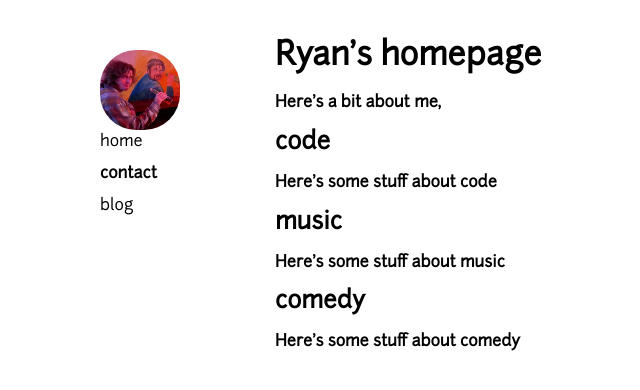
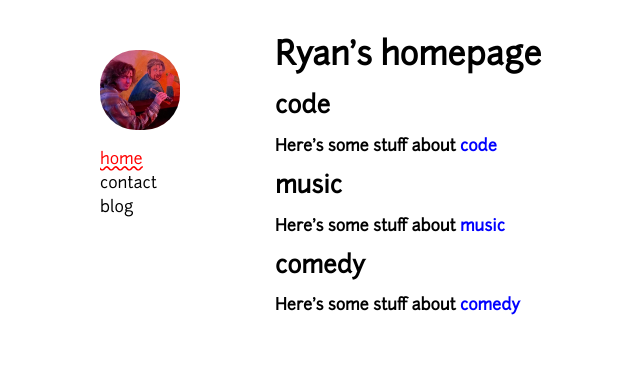
Before and after one commit to rprend/YAPS, a Next.js app: page / in a window 1280 px wide. Shown: the top 390 px of the page, without its empty margins (40-680 px from the left). Built offline with nearby package versions, Linux system fonts and the light colour scheme.

Commit message:
Organize content into components with single render and state update

```diff
--- /dev/null
+++ b/components/blog.tsx
@@ -0,0 +1,14 @@
+import classnames from "classnames"
+
+export interface BlogProps {
+  showing: boolean
+}
+
+export function Blog(props: BlogProps): JSX.Element {
+  return (
+    <div className={classnames({hidden: !props.showing})}>
+      <h1>Blog</h1>
+      <p>Writing i think worth sharing</p>
+    </div>
+  )
+}
--- a/components/category.tsx
+++ b/components/category.tsx
@@ -1,16 +1,24 @@
+import { useState } from "react"
+import classnames from "classnames"
+
 export interface CategoryProps {
   name: string
 }
 
 export function Category(props: CategoryProps): JSX.Element {
+  const [hidingDetails, setHidingDetails] = useState(true)
+
   function categoryClick() {
-    console.log('clicked')
+    setHidingDetails(!hidingDetails)
   }
 
   return (
     <div className={`category ${props.name}`}>
       <h2>{props.name}</h2>
       <p>Here&apos;s some stuff about <a onClick={categoryClick}>{props.name}</a></p>
+      <div className={classnames('details', { 'hidden': hidingDetails })}>
+        <p>Lot&apos;s of cool stuff about {props.name}</p>
+      </div>
     </div>
   )
 }
--- /dev/null
+++ b/components/homepage.tsx
@@ -0,0 +1,17 @@
+import { Category } from "./category";
+import classnames from 'classnames'
+
+export interface HomePageProps {
+  showing: boolean
+}
+
+export function HomePage(props: HomePageProps): JSX.Element {
+  return (
+    <div className={classnames({hidden: !props.showing})}>
+      <h1>Ryan&apos;s homepage</h1>
+      <Category name="code"></Category>
+      <Category name="music"></Category>
+      <Category name="comedy"></Category>
+    </div>
+  )
+}
--- /dev/null
+++ b/components/pages.tsx
@@ -0,0 +1,3 @@
+import { HomePage } from "./homepage"
+
+export type PageType = 'home' | 'contact' | 'blog'
--- a/components/sidebar.tsx
+++ b/components/sidebar.tsx
@@ -1,10 +1,21 @@
 import Image from 'next/image'
 import Link from 'next/link'
 import ryan from '../public/ryan.jpg'
+import { PageType } from './pages'
+import classnames from 'classnames'
 
-export default function Sidebar(): JSX.Element {
+export interface SidebarProps {
+  setPage(page: PageType): void
+  page: PageType
+}
+
+export default function Sidebar(props: SidebarProps): JSX.Element {
+  function changePage(page: PageType) {
+    props.setPage(page)
+  }
+
   return (
-    <div className="left-bar">
+    <div className="sidebar">
       <Image
         className='ryan-image'
         src={ryan}
@@ -12,9 +23,20 @@ export default function Sidebar(): JSX.Element {
         width={80}
         height={80}
       />
-      <Link href="/">home</Link>
-      <p>contact</p>
-      <Link href="/blog">blog</Link>
+      <div className='sidebar-links'>
+        <div><a
+          onClick={() => changePage('home')}
+          className={classnames({selected: props.page === 'home'})}
+        >home</a></div>
+        <div><a
+          onClick={() => changePage('contact')}
+          className={classnames({selected: props.page === 'contact'})}
+        >contact</a></div>
+        <div><a
+          onClick={() => changePage('blog')}
+          className={classnames({selected: props.page === 'blog'})}
+        >blog</a></div>
+      </div>
     </div>
   )
 }
--- a/package.json
+++ b/package.json
@@ -9,6 +9,7 @@
     "lint": "next lint"
   },
   "dependencies": {
+    "classnames": "^2.3.2",
     "next": "12.3.1",
     "react": "18.2.0",
     "react-dom": "18.2.0",
--- a/pages/index.tsx
+++ b/pages/index.tsx
@@ -1,10 +1,20 @@
 import Head from 'next/head'
 import Image from 'next/image'
+import { useState } from 'react'
+import { Blog } from '../components/blog'
 import { Category } from '../components/category'
+import { HomePage } from '../components/homepage'
+import { PageType } from '../components/pages'
 import Sidebar from '../components/sidebar'
 
 
 export default function Home(): JSX.Element {
+  const [Page, setPage] = useState<PageType>('home')
+
+  function setCurrentPage(page: PageType) {
+    setPage(page)
+  }
+
   return (
     <>
       <Head>
@@ -14,20 +24,13 @@ export default function Home(): JSX.Element {
       </Head>
 
       <main className="main">
-        <Sidebar></Sidebar>
-
+        <Sidebar
+          setPage={setCurrentPage}
+          page={Page}
+        ></Sidebar>
         <div className="content">
-          <h1>Ryan&apos;s homepage</h1>
-          <p>Here&apos;s a bit about me,  </p>
-          <Category
-            name="code"
-          ></Category>
-          <Category
-            name="music"
-          ></Category>
-          <Category
-            name="comedy"
-          ></Category>
+          <HomePage showing={Page === 'home'}></HomePage>
+          <Blog showing={Page === 'blog'}></Blog>
         </div>
       </main>
 
--- a/styles/index.scss
+++ b/styles/index.scss
@@ -2,9 +2,23 @@
   display: flex;
   margin: 0 140px;
 
-  .left-bar {
+  .sidebar {
     margin-top: 50px;
     width: 100px;
+    line-height: 1.5;
+
+    a {
+      color: black;
+
+      &.selected {
+        color: red;
+        text-decoration: wavy underline;
+      }
+    }
+
+    .sidebar-links {
+      padding-top: 10px;
+    }
   }
 
   .ryan-image {
@@ -16,4 +30,21 @@
     margin-top: 20px;
   }
 
+  .category {
+    .details {
+      margin: 10px 30px;
+    }
+  }
+
+  .hidden {
+    display: none;
+  }
 }
+
+a {
+  color: blue;
+
+  &:hover {
+    text-decoration: wavy underline;
+  }
+}
```
Also changed, not shown: pages/blog.tsx (deleted, +0 -14 lines), 1 other file (tests, documents, lock files or other folders).
